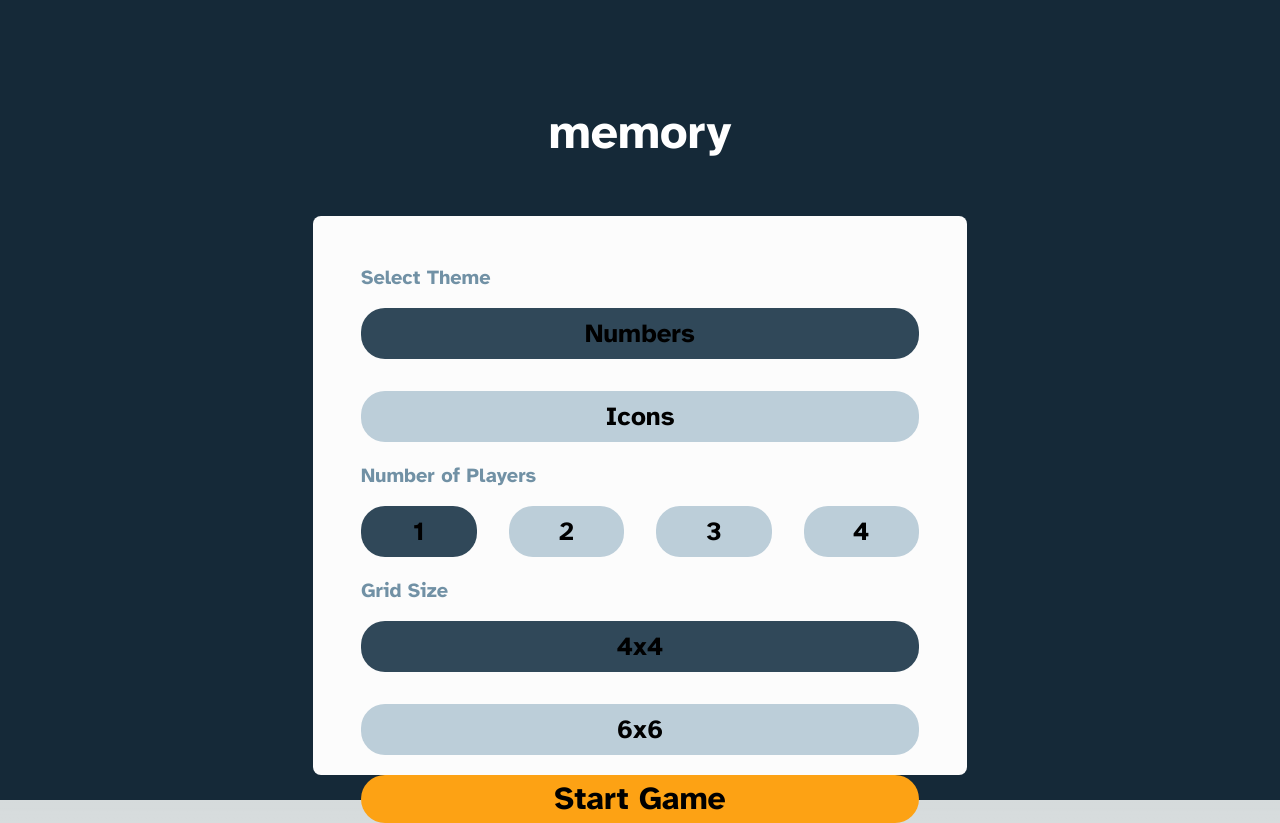
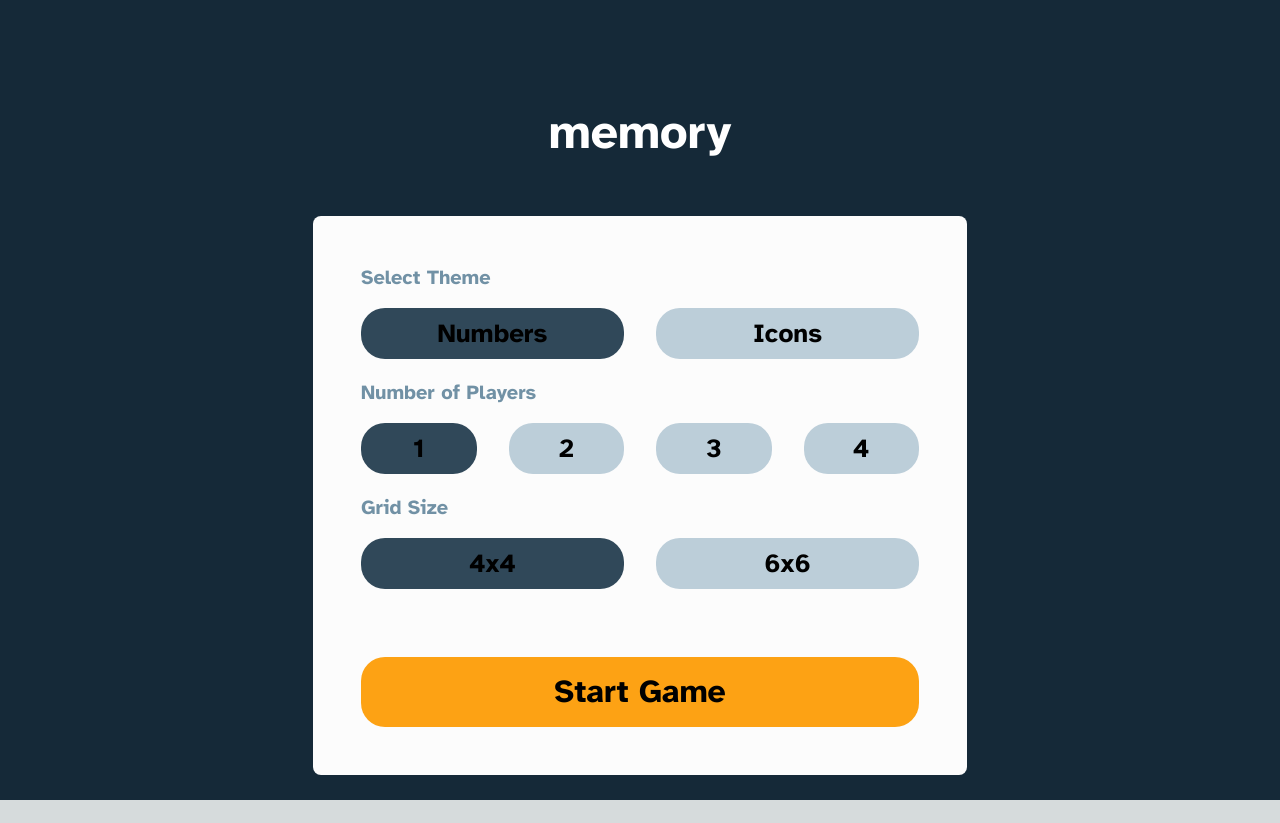
Before and after one commit to Fables7/memory-game, a Next.js app: page / in a window 1280 px wide. After the commit the page ends 800 px from the top, so only its background shows below. Built offline with nearby package versions, Linux system fonts and the light colour scheme.

Commit message:
fixed issues with item columns in startGameForm

```diff
--- a/src/components/startGameForm/StartGameForm.tsx
+++ b/src/components/startGameForm/StartGameForm.tsx
@@ -12,6 +12,15 @@ interface OptionsContainerProps {
   label: string;
 }
 
+type GridClasses = {
+  [key: number]: string;
+};
+
+const gridClasses: GridClasses = {
+  2: "grid-cols-2",
+  4: "grid-cols-4",
+};
+
 const OptionsContainer = ({
   options,
   setActive,
@@ -24,7 +33,7 @@ const OptionsContainer = ({
 
   const rootClassName = clsx(
     "grid gap-3 md:gap-8 mb-5",
-    `grid-cols-${options.length}`
+    gridClasses[options.length]
   );
   return (
     <>
```
